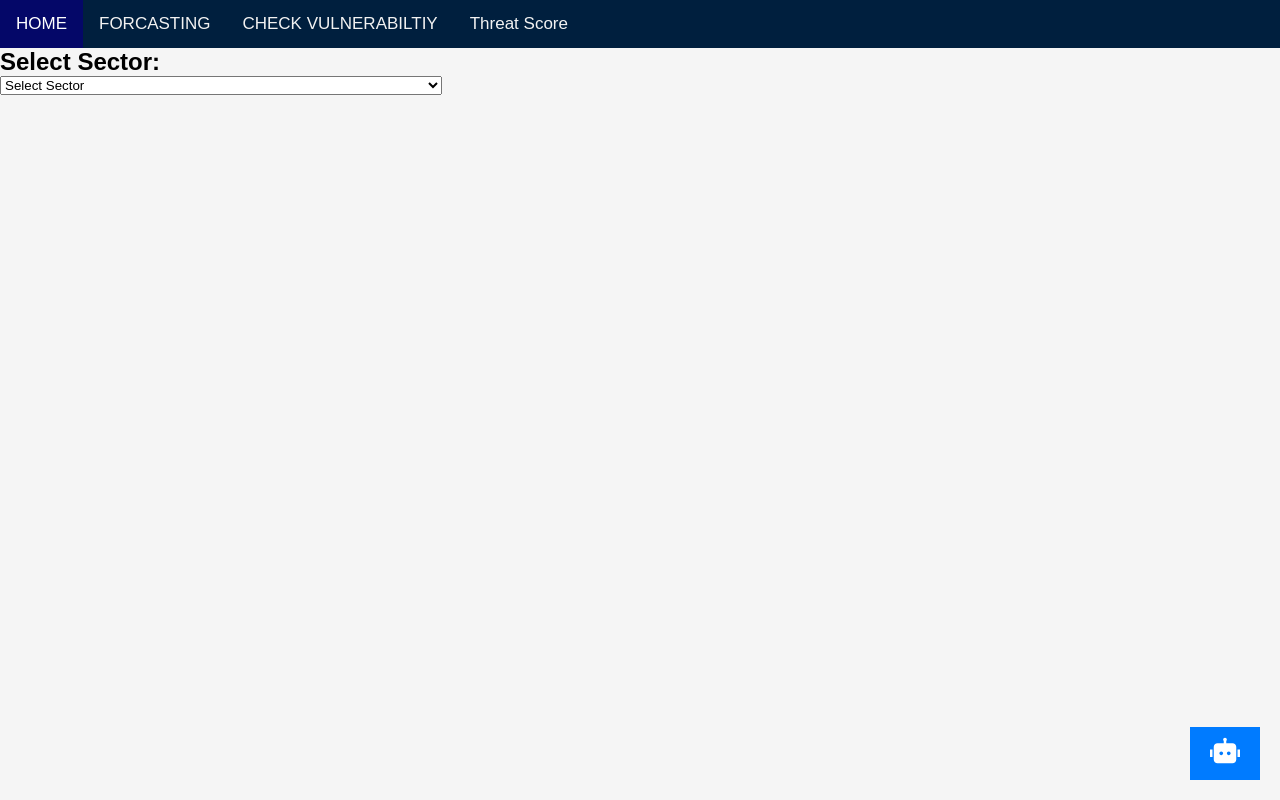
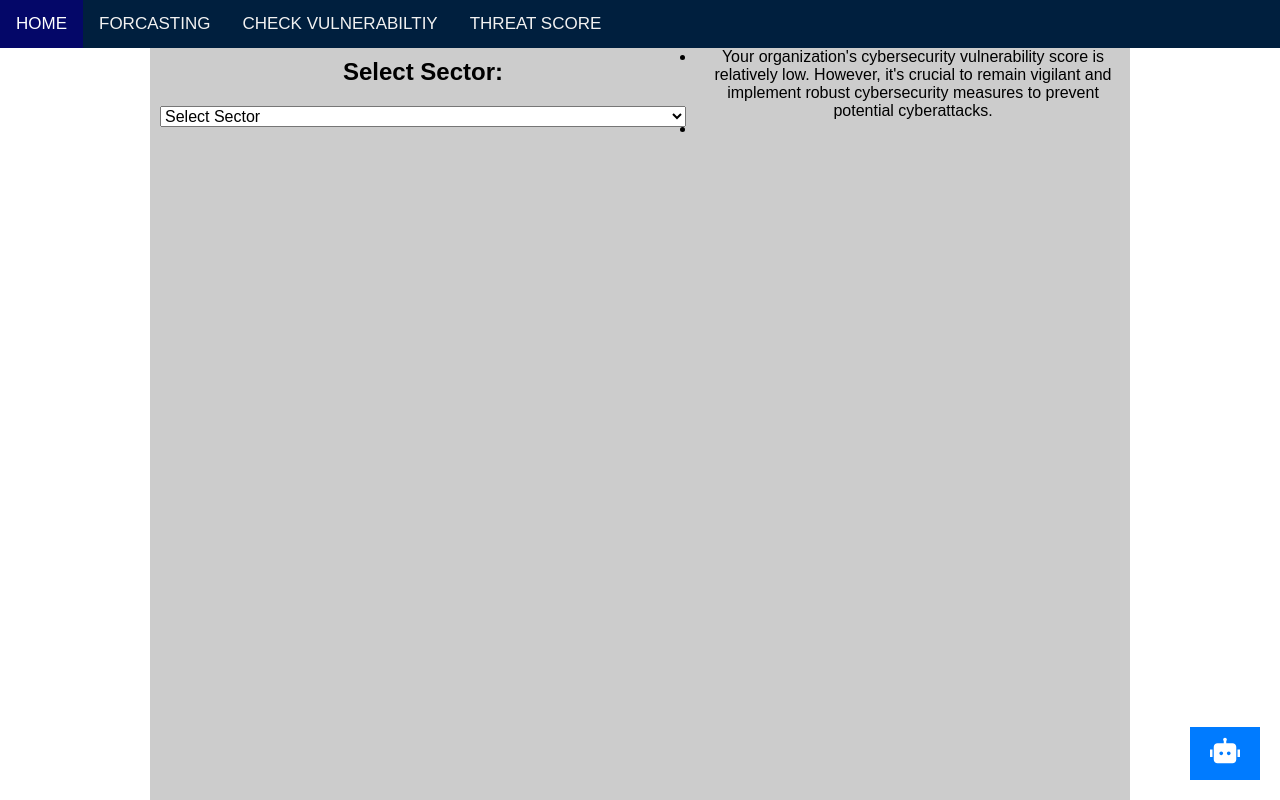
Before and after one commit to manthanMSA/Cyber_Vigilance, a React (Vite) app in the folder Frontend/: page /score in a window 1280 px wide. Shown: the top 800 px of the page. Built offline with nearby package versions, Linux system fonts and the light colour scheme.

Commit message:
threat score css

```diff
--- a/Frontend/src/App.jsx
+++ b/Frontend/src/App.jsx
@@ -1,5 +1,5 @@
 import React, { useState, useEffect } from "react";
-import { BrowserRouter as Router, Routes, Route, Link } from "react-router-dom"
+import { BrowserRouter as Router, Routes, Route, Link } from "react-router-dom";
 import { Chart as ChartJS, defaults } from "chart.js/auto";
 import { Line } from "react-chartjs-2";
 // import StaggeredDropDown from '/src/components/chatbot.jsx';
@@ -23,61 +23,33 @@ defaults.plugins.title.font.size = 20;
 defaults.plugins.title.color = "black";
 
 export const App = () => {
-
   return (
-    // <div className="App">
-    //   <nav className="navbar">
-    //     <div className="logo">Logo</div>
-    //     <div className="nav-links">
-    //       <a href="#">Home</a>
-    //       <a href="#">About</a>
-    //       <a href="#">Contact</a>
-    //     </div>
-    //   </nav>
-    //   {/* <div className="dataCards">
-    //     <div className="dataCard revenueCard">
-    //       <Line
-    //         data={chartData.data}
-    //         options={chartData.options}
-    //       />
-    //     </div>
-    //   </div> */}
-    //   <Vulnerability/>
-    //   <Dashboard1 />
-    // </div>
-
-
     <Router>
-      {/* <div>
+      <div>
         <div class="topnav">
-          <a class="active" href="/">HOME</a>
-          <a href="/about">FORCASTING</a>
-          <a href="/vulneribility">CHECK VULNERABILTIY</a>
-          <a href="/score">Threat Score</a>
-        </div> */}
-        <div>
-    <div class="topnav">
-      <Link to="/" class="active">HOME</Link>
-      <Link to="/about">FORCASTING</Link>
-      <Link to="/vulneribility">CHECK VULNERABILTIY</Link>
-      <Link to="/score">Threat Score</Link>
-    </div>
-  {/* </div> */}
-
-
+          <Link to="/" class="active">
+            HOME
+          </Link>
+          <Link to="/about">FORCASTING</Link>
+          <Link to="/vulneribility">CHECK VULNERABILTIY</Link>
+          <Link to="/score">THREAT SCORE</Link>
+        </div>
+        {/* </div> */}
 
         {/* <StaggeredDropDown/> */}
         <Routes>
           <Route path="/" element={<Dashboard1 />} />
           <Route path="/about" element={<About />} />
           <Route path="/vulneribility" element={<Vulnerability />} />
-          <Route path="/score" element={<ThreatScore/>} />
+          <Route path="/score" element={<ThreatScore />} />
         </Routes>
 
-        <div className="staggered-dropdown" style={{ position: "fixed", bottom: "20px", right: "20px" }}>
-          <StaggeredDropDown/>
+        <div
+          className="staggered-dropdown"
+          style={{ position: "fixed", bottom: "20px", right: "20px" }}
+        >
+          <StaggeredDropDown />
         </div>
-
       </div>
     </Router>
   );
--- a/Frontend/src/components/Dashboard.css
+++ b/Frontend/src/components/Dashboard.css
@@ -42,16 +42,23 @@
     margin-top: 20px;
     display: flex;
     justify-content: space-between;
+    /* border: 2px solid #001F3E; */
   }
 
   .chart-section .chart-container {
+    /* border: 2px solid #001F3E; */
     width: 48%;
+    margin-right: 20px;
   }
 
   .chart-section h2 {
     margin-bottom: 10px;
+    /* margin-right: 10px; */
+    margin-left: 10px;
   }
-
+  .chart-section2{
+    border: 2px solid #ccc;
+  }
   /* Style for the button to show mitigation techniques */
   .show-mitigation-button {
     margin-top: 20px;
@@ -69,3 +76,10 @@
   .show-mitigation-button button:hover {
     background-color: #218838;
   }
+
+  .chart-section21{
+    margin-left: 10px;
+  }
+  .chart-section22{
+    margin-right: 10px;
+  }
--- a/Frontend/src/components/Dashboard1.jsx
+++ b/Frontend/src/components/Dashboard1.jsx
@@ -119,11 +119,11 @@ function Dashboard1() {
       <div className="chart-section">
         <div className="chart-container">
           <h2 className="chart-section h2">Attack Type Distribution</h2>
-          <Plot data={chartData} layout={chartLayout} />
+          <Plot className="chart-section2 chart-section21" data={chartData} layout={chartLayout} />
         </div>
         <div className="chart-container">
           <h2 className="chart-section h2">Country-wise Incident Count</h2>
-          <Plot data={countryIncidentChartData} layout={chartLayout} />
+          <Plot className="chart-section2 chart-section22" data={countryIncidentChartData} layout={chartLayout} />
         </div>
       </div>
 
--- a/Frontend/src/pages/ThreatScore.css
+++ b/Frontend/src/pages/ThreatScore.css
@@ -1,10 +1,31 @@
-.threat-container {
-    /* display: flex; */
+
+
+  .threat-container {
+    display: flex;
     justify-content: center;
-    align-items: center;
-    height: 100vh;
-    background-color: #f5f5f5;
+    align-items: top;
+    height: 300vh;
+    background-color: #ccc;
+    /* width: 70%; */
+    margin-left: 150px;
+    margin-right: 150px;
   }
+
+  .threat-container > div {
+    text-align: center; /* Center the content horizontally */
+  }
+
+  .threat-container select,
+  .threat-container h2,
+  .threat-container h3 {
+    margin: 10px; /* Add some spacing between elements */
+  }
+
+  .threat-container select,
+  .threat-container h3 {
+    font-size: 1rem; /* Adjust font size if needed */
+  }
+
 
   .content {
     text-align: center;
@@ -39,3 +60,11 @@
     font-weight: bold;
     color: #333;
   }
+
+  .doughnut{
+    margin-left: 20%;
+    /* margin-right: 50%; */
+  }
+  .text{
+    flex-direction: row;
+  }
--- a/Frontend/src/pages/ThreatScore.jsx
+++ b/Frontend/src/pages/ThreatScore.jsx
@@ -40,13 +40,19 @@ const ThreatScore = () => {
         enabled: false,
       },
     },
+    elements: {
+      arc: {
+        borderWidth: 25, // Increase the borderWidth to increase thickness
+        borderColor: ['rgba(255, 0, 0, 0.5)', 'rgba(0, 255, 0, 0.5)'], // Increase the borderWidth to increase thickness
+      },
+    },
   };
 
   const data = {
     datasets: [
       {
         data: [selectedScore || 0, 100 - (selectedScore || 0)],
-        backgroundColor: ['rgba(0, 255, 0, 0.5)', 'rgba(255, 0, 0, 0.5)'],
+        backgroundColor: ['rgba(255, 0, 0, 0.5)', 'rgba(0, 255, 0, 0.5)'],
       },
     ],
   };
@@ -57,24 +63,24 @@ const ThreatScore = () => {
 const getMessage = (score, sectorMessage) => {
   if (score < 50) {
     return (
-      <span>
-        Your organization's cybersecurity vulnerability score is relatively low. However, it's crucial to remain vigilant and implement robust cybersecurity measures to prevent potential cyberattacks.<br />
-        {sectorMessage}
-      </span>
+      <ul>
+       <li>Your organization's cybersecurity vulnerability score is relatively low. However, it's crucial to remain vigilant and implement robust cybersecurity measures to prevent potential cyberattacks.</li>
+       <li>{sectorMessage}</li>
+      </ul>
     );
   } else if (score >= 50 && score < 70) {
     return (
-      <span>
-        Your organization's cybersecurity vulnerability score indicates a moderate level of vulnerability. Consider enhancing your cybersecurity defenses by implementing additional security measures and conducting regular security assessments.<br />
-        {sectorMessage}
-      </span>
+      <ul>
+        <li>Your organization's cybersecurity vulnerability score indicates a moderate level of vulnerability. Consider enhancing your cybersecurity defenses by implementing additional security measures and conducting regular security assessments.</li>
+        <li>{sectorMessage}</li>
+      </ul>
     );
   } else {
     return (
-      <span>
-        Your organization's cybersecurity vulnerability score is high, indicating a significant risk of cyberattacks. It's imperative to prioritize cybersecurity measures, including advanced threat detection, incident response planning, and employee training, to mitigate potential threats effectively.<br />
-        {sectorMessage}
-      </span>
+      <ul>
+        <li>Your organization's cybersecurity vulnerability score is high, indicating a significant risk of cyberattacks. It's imperative to prioritize cybersecurity measures, including advanced threat detection, incident response planning, and employee training, to mitigate potential threats effectively.</li>
+        <li>{sectorMessage}</li>
+      </ul>
     );
   }
 };
@@ -83,7 +89,7 @@ const getMessage = (score, sectorMessage) => {
 
   return (
     <div className="threat-container">
-      <div className='threat-container'>
+      <div>
         <h2>Select Sector:</h2>
         <select value={selectedSector} onChange={handleSectorChange}>
           <option value="">Select Sector</option>
@@ -94,16 +100,22 @@ const getMessage = (score, sectorMessage) => {
           ))}
         </select>
         {selectedScore !== null && (
-          <div className='threat-container'>
-            <div style={{ width: '300px', height: '300px' }}>
+          <div>
+            <div className="doughnut" style={{ width: '300px', height: '300px' }}>
               <Doughnut data={data} options={options} />
-              <h3>Score: {selectedScore}</h3>
-              <p>{getMessage(selectedScore, sectorMessage)}</p> {/* Display message based on score and sector */}
+              <h2>Score: {selectedScore}</h2>
+
             </div>
+
+
           </div>
         )}
       </div>
+      <div className='text'>
+            <p className='aligning'>{getMessage(selectedScore, sectorMessage)}</p> {/* Display message based on score and sector */}
+      </div>
     </div>
+
   );
 };
 
--- a/Frontend/src/pages/Vulnerability.jsx
+++ b/Frontend/src/pages/Vulnerability.jsx
@@ -234,25 +234,6 @@ const Vulnerability = () => {
           </p>
         </p>
       </div>
-      <div className="organization-input-container spacing">
-        <h3>Organization Name</h3>
-        <select value={organizationName} onChange={handleChange}>
-          <option value="">Select an Organization</option>
-          {organizations.map((org) => (
-            <option key={org} value={org}>
-              {org}
-            </option>
-          ))}
-        </select>
-        {/* {errorMessage && <p className="error-message">{errorMessage}</p>} */}
-        {/* <button onClick={handleVulnerabilityCheck}>Submit</button> */}
-      </div>
-
-      {isLoading && (
-        <div className="loading-indicator organization-input-container">
-          <p>Fetching vulnerability data...</p>
-        </div>
-      )}
 
       <div className="organization-input-container spacing">
         <h3>Organization Name</h3>
```
Also changed, not shown: Frontend/src/pages/sectorData.json (+0 -61 lines).
